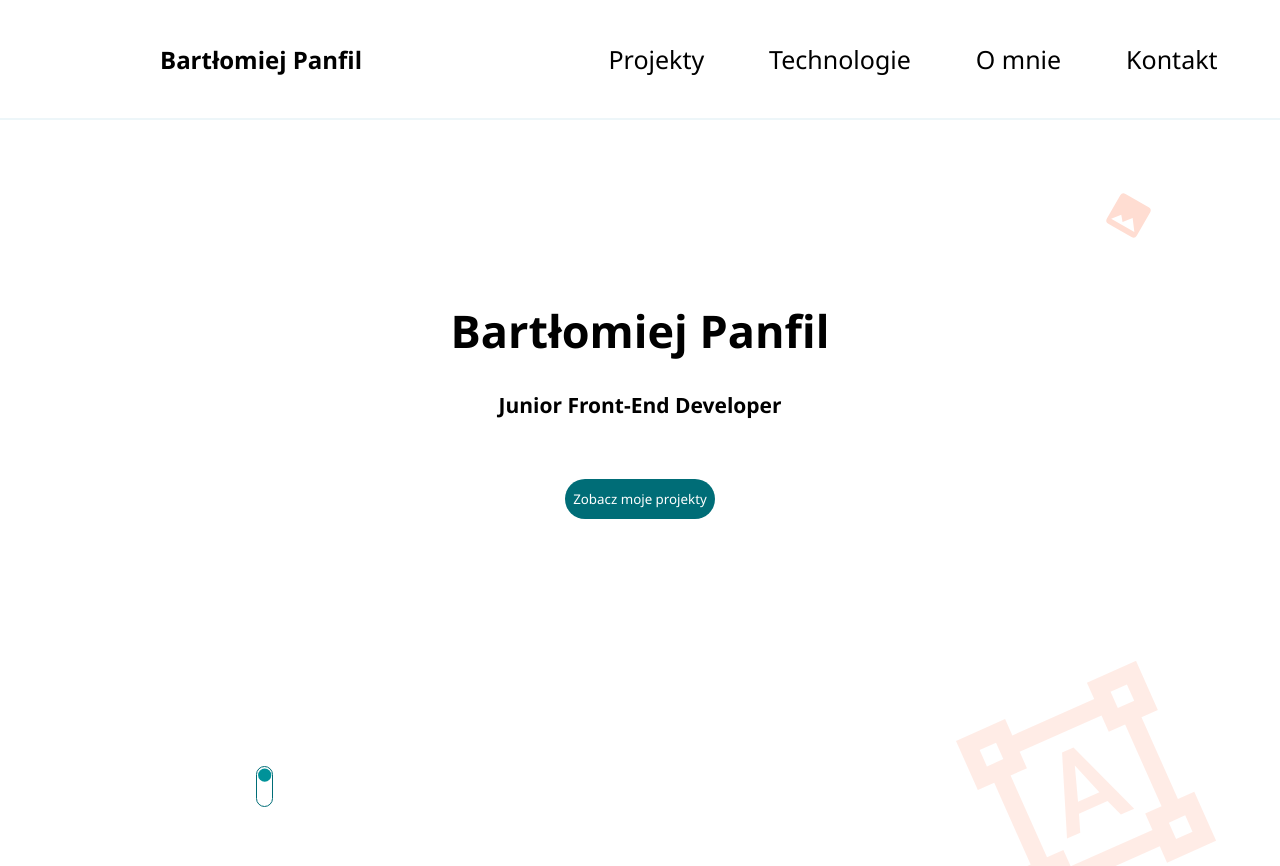
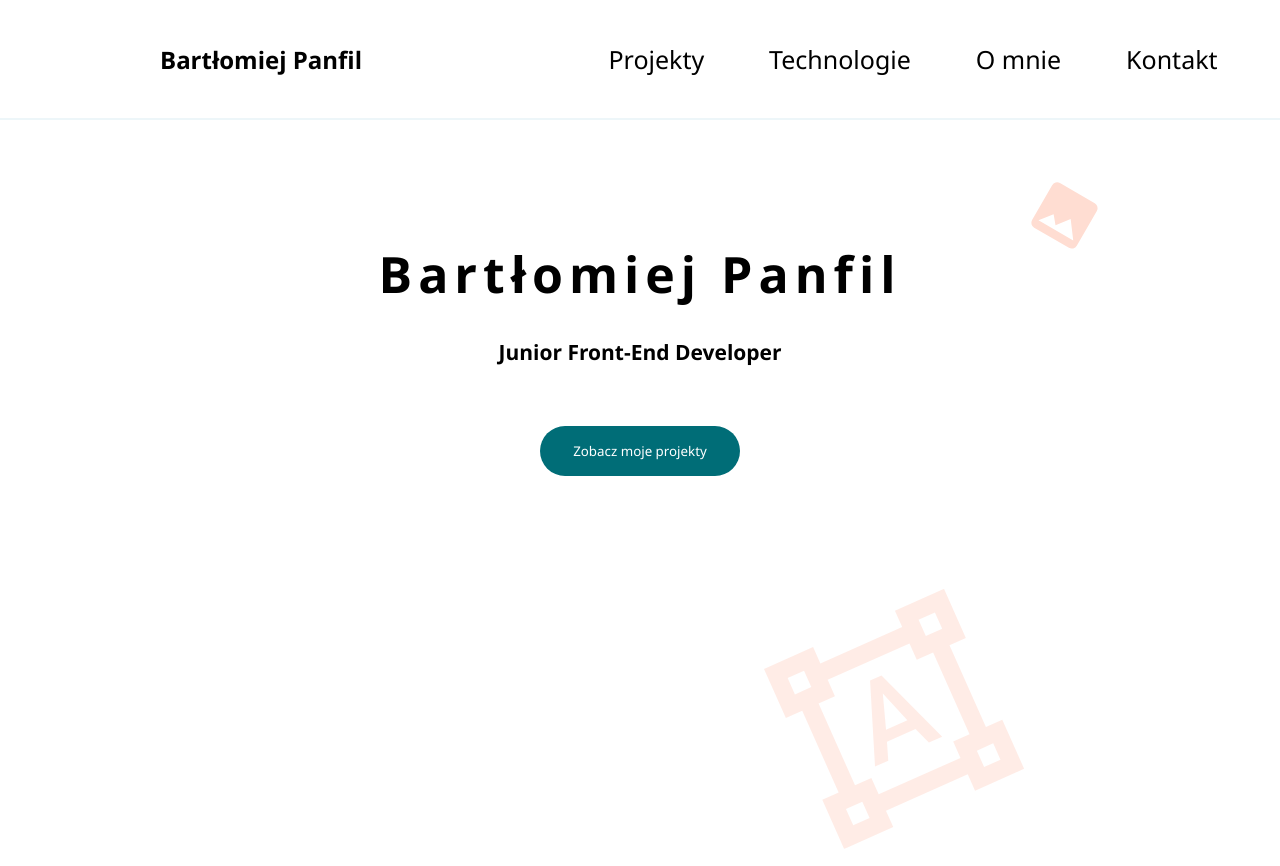
Before and after one commit to Bartlomiej95/MyWebsite, a React (Create React App) app: page / in a window 1280 px wide. Shown: the top 866 px of the page. Built offline with nearby package versions, Linux system fonts and the light colour scheme; what react-animations would draw is missing.

Commit message:
Style banner section for desktop view

```diff
--- a/src/components/Button/Button.js
+++ b/src/components/Button/Button.js
@@ -3,7 +3,7 @@ import styled from 'styled-components';
 export const BannerButton = styled.button`
     display: block;
     width: ${({ theme }) => theme.BannerButton.mobileWidth};
-    height: ${({ theme }) => theme.BannerButton.mobileHeight};;
+    height: ${({ theme }) => theme.BannerButton.mobileHeight};
     margin: 0 auto;
     background-color: ${({ theme }) => theme.BannerButton.bcgColor};
     color: white;
@@ -15,6 +15,13 @@ export const BannerButton = styled.button`
 
     :hover{
         background-color: ${({ theme }) => theme.BannerButton.bcgHoover};
+
+    }
+
+    @media(min-width: 1280px){
+        width: ${({ theme }) => theme.BannerButton.desktopWidth};
+        height: ${({ theme }) => theme.BannerButton.desktopHeight};
+        border-radius: 40px;
     }
 `;
 
--- a/src/components/Heading/Heading.js
+++ b/src/components/Heading/Heading.js
@@ -6,10 +6,17 @@ export const MenuHeading = styled.h2`
 `;
 
 export const MainHeading = styled.h1`
-    font-size: 45px;
+    font-size: ${({ theme }) => theme.MainHeading.mobileFontSize};
     text-align: center;
     padding-top: 180px;
     margin-bottom: 30px;
+
+    @media(min-width: 1280px) {
+        font-size: ${({ theme }) => theme.MainHeading.desktopFontSize};
+        font-weight: 600;
+        letter-spacing: 6px;
+        padding-top: 120px;
+    }
 `;
 
 export const SubTitle = styled.h2`
--- a/src/organisms/Banner/Banner.js
+++ b/src/organisms/Banner/Banner.js
@@ -17,6 +17,12 @@ const SmallBcgIcon = styled.img`
     top: 10%;
     right: 10%;
     z-index: -1;
+
+    @media(min-width: 1280px){
+        top: 10%;
+        right: 15%;
+        transform: scale(1.5);
+    }
 `;
 
 const BigBcgIcon = styled.img`
@@ -26,6 +32,11 @@ const BigBcgIcon = styled.img`
     right: 5vw;
     transform: translateY(30%);
     z-index: -1;
+
+    @media(min-width: 1280px){
+        bottom: 10%;
+        right: 20%;
+    }
 `;
 
 const ScrollIcon = styled.img`
@@ -33,6 +44,10 @@ const ScrollIcon = styled.img`
     position: absolute;
     bottom: 5%;
     left: 20%;
+
+    @media(min-width: 1280px){
+        display: none;
+    }
 `;
 
 const Banner = () => {
--- a/src/theme/mainTheme.js
+++ b/src/theme/mainTheme.js
@@ -4,6 +4,8 @@ export const theme = {
         bcgHoover: '#004248',
         mobileWidth: '150px',
         mobileHeight: '40px',
+        desktopWidth: '200px',
+        desktopHeight: '50px',
     },
 
     Header: {
@@ -14,6 +16,11 @@ export const theme = {
 
     SubHeading: {
         mobileFontSize: '35px',
+    },
+
+    MainHeading: {
+        mobileFontSize: '45px',
+        desktopFontSize: '50px',
     }
 
 }
```
